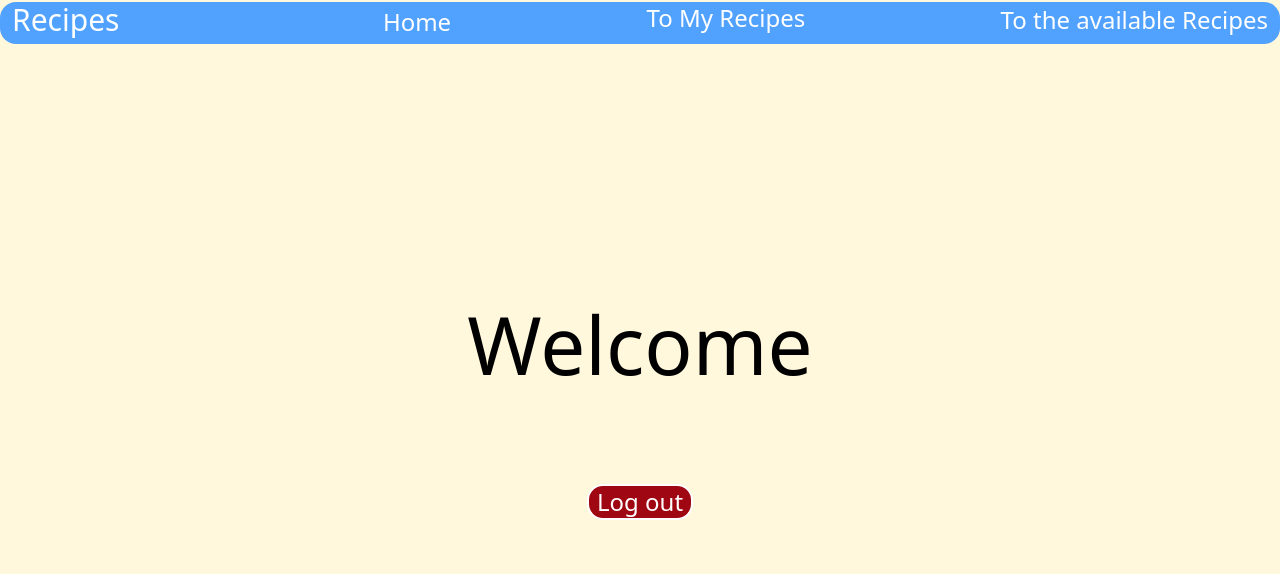
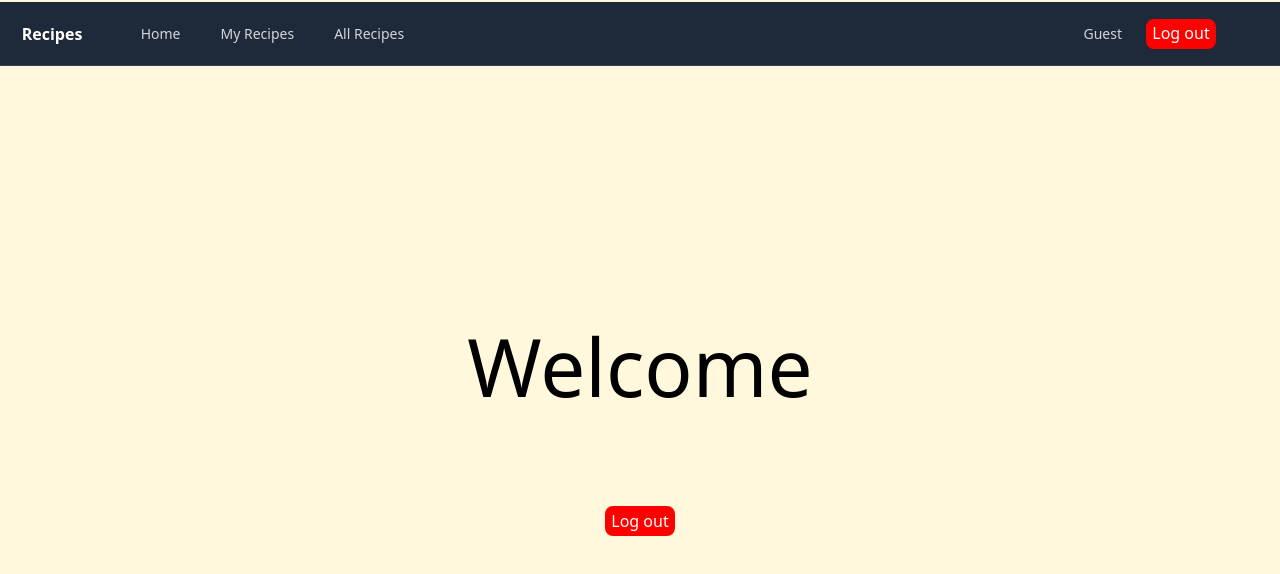
Before and after one commit to FitzKal/Recipes, a React app in the folder frontend/: page /dashboard/home in a window 1280 px wide. Shown: the top 574 px of the page. Built offline with nearby package versions, Linux system fonts and the light colour scheme; the HTML template or start-up script is replaced by a standard one.

Commit message:
Implementing new Navbar and styling the homepage

```diff
--- a/frontend/src/components/Homepage.tsx
+++ b/frontend/src/components/Homepage.tsx
@@ -1,6 +1,7 @@
 import {userStore} from "../Stores/UserStore.ts";
 import {useNavigate} from "react-router-dom";
 import {useMutation} from "@tanstack/react-query";
+import "../styles/Recipe/Homepage.css";
 import {toast} from "react-toastify";
 import type {MouseEventHandler} from "react";
 import {userLogout} from "../service/AuthServices.ts";
@@ -40,8 +41,7 @@ export default function Homepage(){
         <div>
             <h1 className={"text-[5rem] text-center mt-60"}>Welcome <strong className={"text-blue-700"}>{currentUser?.username ?? ""}</strong></h1>
             <div className={"flex justify-center mt-20"}>
-                <button className={"text-2xl border-2 rounded-2xl pl-2 pr-2 bg-red-800 " +
-                    "text-white transition delay-50 ease-in-out hover:bg-red-500"}
+                <button className={"LogOutButton"}
                         onClick={handleLogout}>Log out</button>
             </div>
         </div>
--- a/frontend/src/components/Navbar.tsx
+++ b/frontend/src/components/Navbar.tsx
@@ -1,40 +1,113 @@
-import {Outlet, Link} from "react-router-dom";
-import {userStore} from "../Stores/UserStore.ts";
 
-export default function Navbar(){
+import { Outlet, Link } from "react-router-dom";
+import { userStore } from "../Stores/UserStore";
+import "../styles/Recipe/Homepage.css";
+import { useState } from "react";
+import { useLogout } from "./../service/useLogOut";
 
+export default function Navbar() {
     const currentUser = userStore.getState().user;
+    const [menuOpen, setMenuOpen] = useState(false);
+    const { handleLogout } = useLogout();
 
     return(
-        <div className={"pt-0.5"}>
-            <div className={"NavBarContainer bg-blue-400 pb-0.5 flex justify-between rounded-2xl"}>
-                <h1 className={"text-3xl text-white ml-3 "}>Recipes</h1>
-                {currentUser?.role == "ADMIN" ? <div>
-                    <Link to={"/dashboard/admin"}
-                          className="text-2xl text-white px-3 py-0.5 rounded-2xl
-                transition delay-50 ease-in-out
-                hover:bg-blue-600 hover:text-pink-700">Users</Link>
-                </div> : <></>}
-                <Link
-                    className="text-2xl text-white ml-20 px-3 py-1 rounded-2xl
-                transition delay-50 ease-in-out
-                hover:bg-blue-600 hover:text-pink-700"
-                    to="/dashboard/home"
-                >
-                    Home
-                </Link>
-                <div>
-                    <Link to={"/dashboard/myRecipes"}
-                          className="text-2xl text-white px-3 py-0.5 rounded-2xl
-                transition delay-50 ease-in-out
-                hover:bg-blue-600 hover:text-pink-700">To My Recipes</Link>
+
+        <div className="pt-0.5">
+
+            <nav className="relative bg-gray-800 text-white border-b border-white/10 h-[64px] px-[20px]">
+                <div className="mx-auto max-w-7xl px-4 sm:px-6 lg:px-8 h-full">
+                    <div className="flex h-full items-center justify-between relative">
+                        {/* Menu button */}
+                        <div className="flex sm:hidden">
+                            <button
+                                onClick={() => setMenuOpen(!menuOpen)}
+                                className="inline-flex items-center justify-center rounded-md p-2 text-gray-400 hover:bg-white/5 hover:text-white focus:outline-none"
+                            >
+                                {!menuOpen ? (
+                                    <svg className="h-6 w-6" fill="none" stroke="currentColor" strokeWidth={1.5} viewBox="0 0 24 24">
+                                        <path strokeLinecap="round" strokeLinejoin="round" d="M3.75 6.75h16.5M3.75 12h16.5m-16.5 5.25h16.5"/>
+                                    </svg>
+                                ) : (
+                                    <svg className="h-6 w-6" fill="none" stroke="currentColor" strokeWidth={1.5} viewBox="0 0 24 24">
+                                        <path strokeLinecap="round" strokeLinejoin="round" d="M6 18L18 6M6 6l12 12"/>
+                                    </svg>
+                                )}
+                            </button>
+                        </div>
+
+                        {/* Logo + Links */}
+                        <div className="flex flex-1 items-center">
+                            {/* Centered title on small screens */}
+                            <h1 className="font-bold text-[16px] mr-4 sm:static absolute left-1/2 transform -translate-x-1/2">
+                                Recipes
+                            </h1>
+                            <div className="hidden sm:flex sm:space-x-4">
+                                {currentUser?.role === "ADMIN" && (
+                                    <Link to="/dashboard/admin"
+                                          className="px-[12px] py-[8px] text-[14px] rounded-md text-gray-300 hover:bg-white/5 hover:text-white">
+                                        Users
+                                    </Link>
+                                )}
+                                <Link to="/dashboard/home"
+                                      className="px-[12px] py-[8px] text-[14px] rounded-md text-gray-300 hover:bg-white/5 hover:text-white">
+                                    Home
+                                </Link>
+                                <Link to="/dashboard/myRecipes"
+                                      className="px-[12px] py-[8px] text-[14px] rounded-md text-gray-300 hover:bg-white/5 hover:text-white">
+                                    My Recipes
+                                </Link>
+                                <Link to="/dashboard/recipes"
+                                      className="px-[12px] py-[8px] text-[14px] rounded-md text-gray-300 hover:bg-white/5 hover:text-white">
+                                    All Recipes
+                                </Link>
+                            </div>
+                        </div>
+
+                        {/* Username */}
+                        <div className="hidden sm:block text-gray-300 text-sm px-3">
+                            {currentUser?.username ?? "Guest"}
+                        </div>
+                        <div className="hidden sm:block text-gray-300 text-sm px-3">
+                            <button className={"LogOutButton"}
+                                    onClick={handleLogout}>Log out</button>
+                        </div>
+
+                    </div>
                 </div>
-                <div className={"flex flex-row gap-4"}>
-                    <Link  className="text-2xl text-white px-3 py-0.5 rounded-2xl
-                transition delay-50 ease-in-out
-                hover:bg-blue-600 hover:text-pink-700" to={"/dashboard/recipes"}>To the available Recipes</Link>
+            </nav>
+
+
+            {/* Dropdown outside navbar */}
+            {menuOpen && (
+                <div className="sm:hidden px-2 pt-2 pb-3 space-y-1 bg-gray-800/90">
+                    {currentUser?.role === "ADMIN" && (
+                        <Link to="/dashboard/admin"
+                              className="block px-[12px] py-[8px] text-[14px] rounded-md text-gray-300 hover:bg-white/5">
+                            Users
+                        </Link>
+                    )}
+                    <Link to="/dashboard/home"
+                          className="block px-[12px] py-[8px] text-[14px] rounded-md text-gray-300 hover:bg-white/5">
+                        Home
+                    </Link>
+                    <Link to="/dashboard/myRecipes"
+                          className="block px-[12px] py-[8px] text-[14px] rounded-md text-gray-300 hover:bg-white/5">
+                        My Recipes
+                    </Link>
+                    <Link to="/dashboard/recipes"
+                          className="block px-[12px] py-[8px] text-[14px] rounded-md text-gray-300 hover:bg-white/5">
+                        All Recipes
+                    </Link>
+                    <div className="border-t border-white/10 mt-2 pt-2 text-gray-400 px-[12px] py-[8px] text-[14px] username-logout-container">
+                        <span>{currentUser?.username ?? "Guest"}</span>
+                        <button className="LogOutButton" onClick={handleLogout}>Log out</button>
+                    </div>
+
                 </div>
-            </div>
-            <Outlet/>
-        </div>);
+            )}
+
+            <Outlet />
+        </div>
+
+    );
 }
--- /dev/null
+++ b/frontend/src/service/useLogOut.ts
@@ -0,0 +1,31 @@
+
+import { useNavigate } from "react-router-dom";
+import { useMutation } from "@tanstack/react-query";
+import { toast } from "react-toastify";
+import { userStore } from "../Stores/UserStore";
+import { userLogout } from "./AuthServices.ts";
+
+export function useLogout() {
+    const navigate = useNavigate();
+
+    const logoutMutation = useMutation<void, Error, void>({
+        mutationFn: () => {
+            const token = userStore.getState().user?.accessToken;
+            if (!token) throw new Error("Not authenticated");
+            return userLogout(token);
+        },
+        onSuccess: () => {
+            userStore.getState().stateLogout();
+            navigate("/login");
+            toast.success("Successfully logged out!");
+        },
+        onError: (error) => {
+            toast.error(error.message);
+        }
+    });
+
+    return {
+        handleLogout: () => logoutMutation.mutate(),
+        isLoading: logoutMutation.isPending
+    };
+}
--- /dev/null
+++ b/frontend/src/styles/Recipe/Homepage.css
@@ -0,0 +1,34 @@
+.username-logout-container {
+    padding-top: 1rem;
+    display: flex;
+    justify-content: space-between;
+    align-items: center;
+    width: 100%;
+}
+
+.LogOutButton{
+    background-color: red;
+    width: 70px;
+    height: 30px;
+    font-size: 16px;
+    border-radius: 0.5rem;
+    color: white;
+    transition: all 0.15s ease-in-out;
+    transition-delay: 50ms;
+}
+
+.LogOutButton:hover{
+    background-color: darkred;
+}
+
+.Title{
+    font-size: 2rem;
+    font-weight: bold;
+    line-height: 2.5rem;
+    color: white;
+    margin-left: 1rem;
+}
+
+.last{
+    margin-right: 5rem;
+}
```
